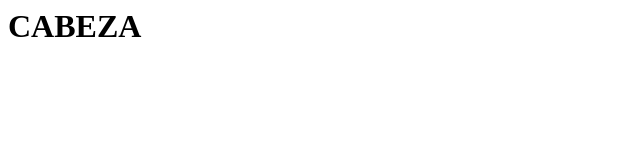
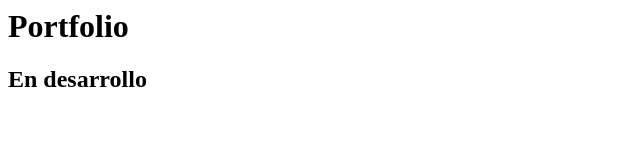
Before and after one commit to varyamo/PortfolioFronEnd, a plain HTML site: page index.html in a window 1280 px wide. Shown: the whole page, without its empty margins (0-640 px from the left). Drawn offline with Linux system fonts and the light colour scheme.

Commit message:
Update index.html
cambio hecho en rama desarrollo

```diff
--- a/index.html
+++ b/index.html
@@ -1,4 +1,2 @@
-<h1>CABEZA
-
-
-</h1>
+<h1>Portfolio</h1>
+<h2>En desarrollo</h2>
```
